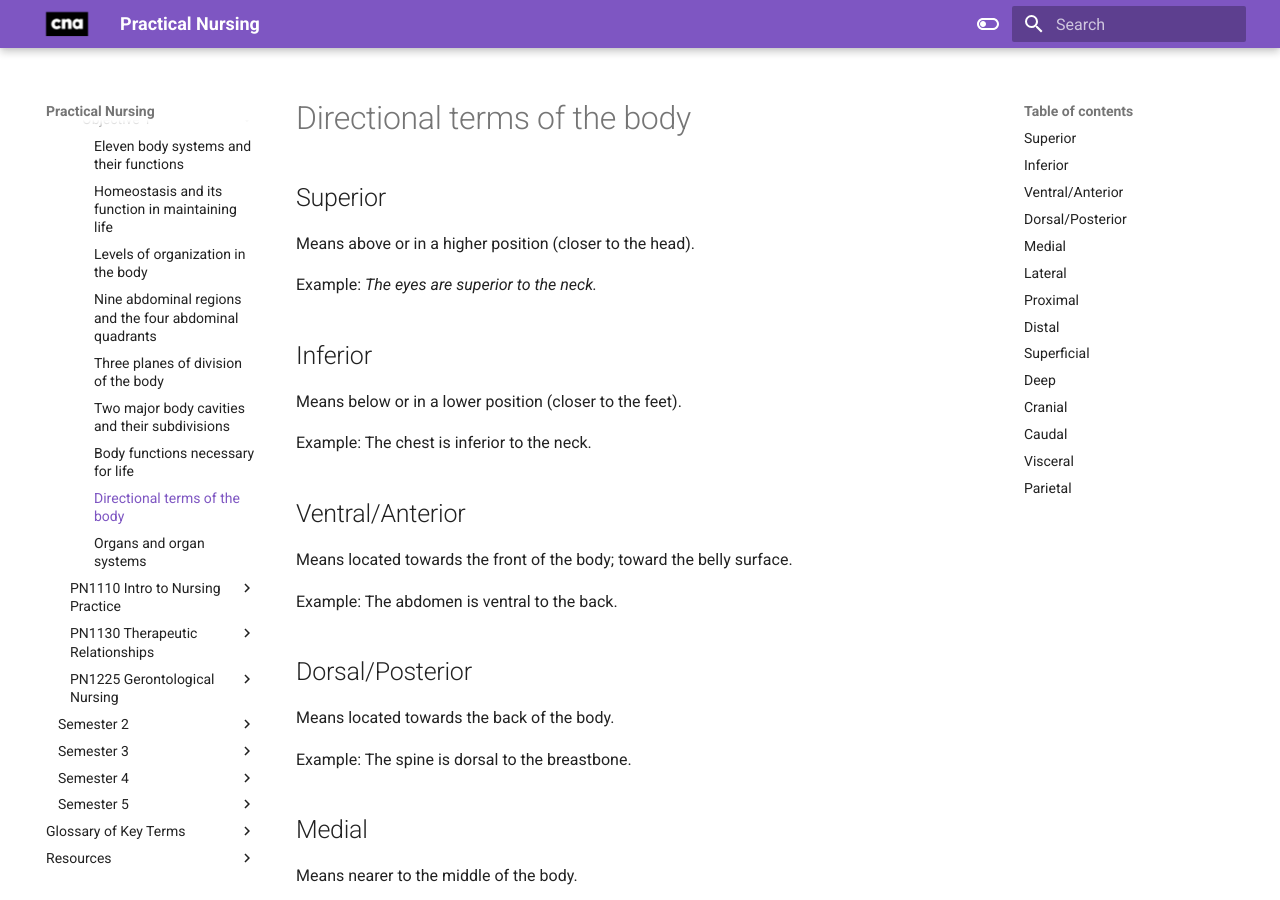
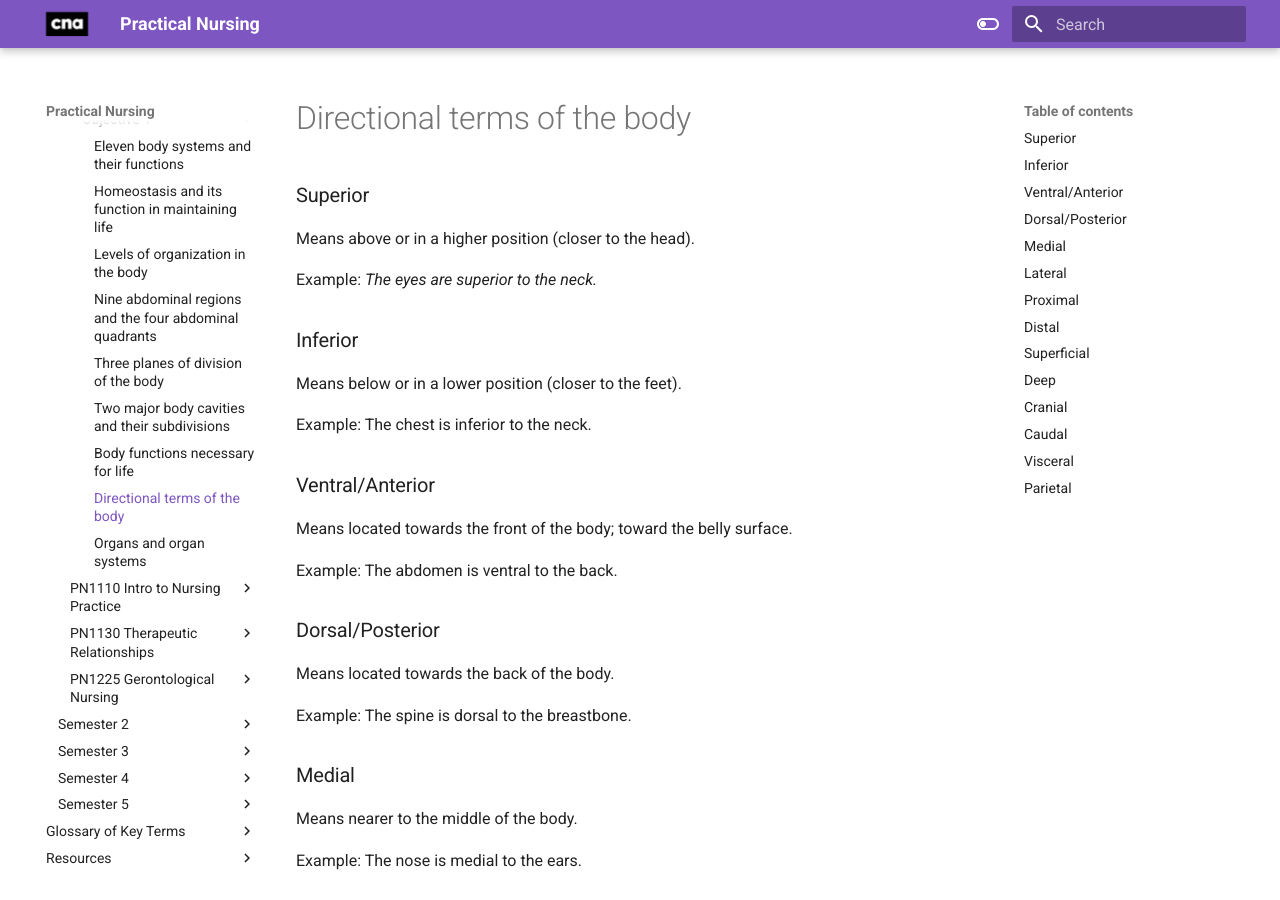
Before and after one commit to practicalnursing/practicalnursing.github.io, an MkDocs documentation site: the page built from docs/Courses/Semester 1/PN1109 - Anatomy and Physiology I/Objective 1/directional terms of the body.md, in a window 1280 px wide and 900 px high. Built offline with MkDocs 1.6.1 and Material for MkDocs 9.7.7, drawn with Linux system fonts in a browser that asks for light colours.

```diff
--- a/docs/Courses/Semester 1/PN1109 - Anatomy and Physiology I/Objective 1/directional terms of the body.md
+++ b/docs/Courses/Semester 1/PN1109 - Anatomy and Physiology I/Objective 1/directional terms of the body.md
@@ -1,97 +1,97 @@
 # Directional terms of the body
 
-## Superior
+### Superior
 
 Means above or in a higher position (closer to the head).
 
 Example: *The eyes are superior to the neck.*
 
 
-## Inferior
+### Inferior
 
 Means below or in a lower position (closer to the feet).
 
 Example: The chest is inferior to the neck.
 
 
-## Ventral/Anterior
+### Ventral/Anterior
 
 Means located towards the front of the body; toward the belly surface.
 
 Example: The abdomen is ventral to the back.
 
 
-## Dorsal/Posterior
+### Dorsal/Posterior
 
 Means located towards the back of the body.
 
 Example: The spine is dorsal to the breastbone.
 
 
-## Medial
+### Medial
 
 Means nearer to the middle of the body.
 
 Example: The nose is medial to the ears.
 
 
-## Lateral
+### Lateral
 
 Means nearer to the side of the body.
 
 Example: The ears are lateral to the eyes.
 
 
-## Proximal
+### Proximal
 
 Means nearer to the point of origin of the structure.
 
 Example: The elbow is proximal to the wrist.
 
 
-## Distal
+### Distal
 
 Means farther from the point of origin of the structure.
 
 Example: The fingers are distal to the wrist.
 
 
-## Superficial
+### Superficial
 
 Means near or on surface of the body.
 
 Example: The superficial (outermost layer) of the skin is the epidermis.
 
 
-## Deep
+### Deep
 
 Means farther away from the surface of the body.
 
 Example: Muscles are deep to the skin.
 
 
-## Cranial
+### Cranial
 
 Refers to the head end of the body.
 
 Example: Cranial pressure causes headaches.
 
 
-## Caudal
+### Caudal
 
 Refers to the tail end of the body.
 
 Example: Caudal anesthetic is injected into the lower spine.
 
 
-## Visceral
+### Visceral
 
 Pertains to the internal organs or the coverings of organs.
 
 Example: The visceral pericardium, which is a membrane, covers the heart.
 
 
-## Parietal
+### Parietal
 
 Pertains to the wall of a body cavity.
 
```
Also changed, not shown: docs/Courses/Semester 1/PN1109 - Anatomy and Physiology I/Objective 1/Eleven body systems and their functions.md (+1 -1 lines), 1 other file.
